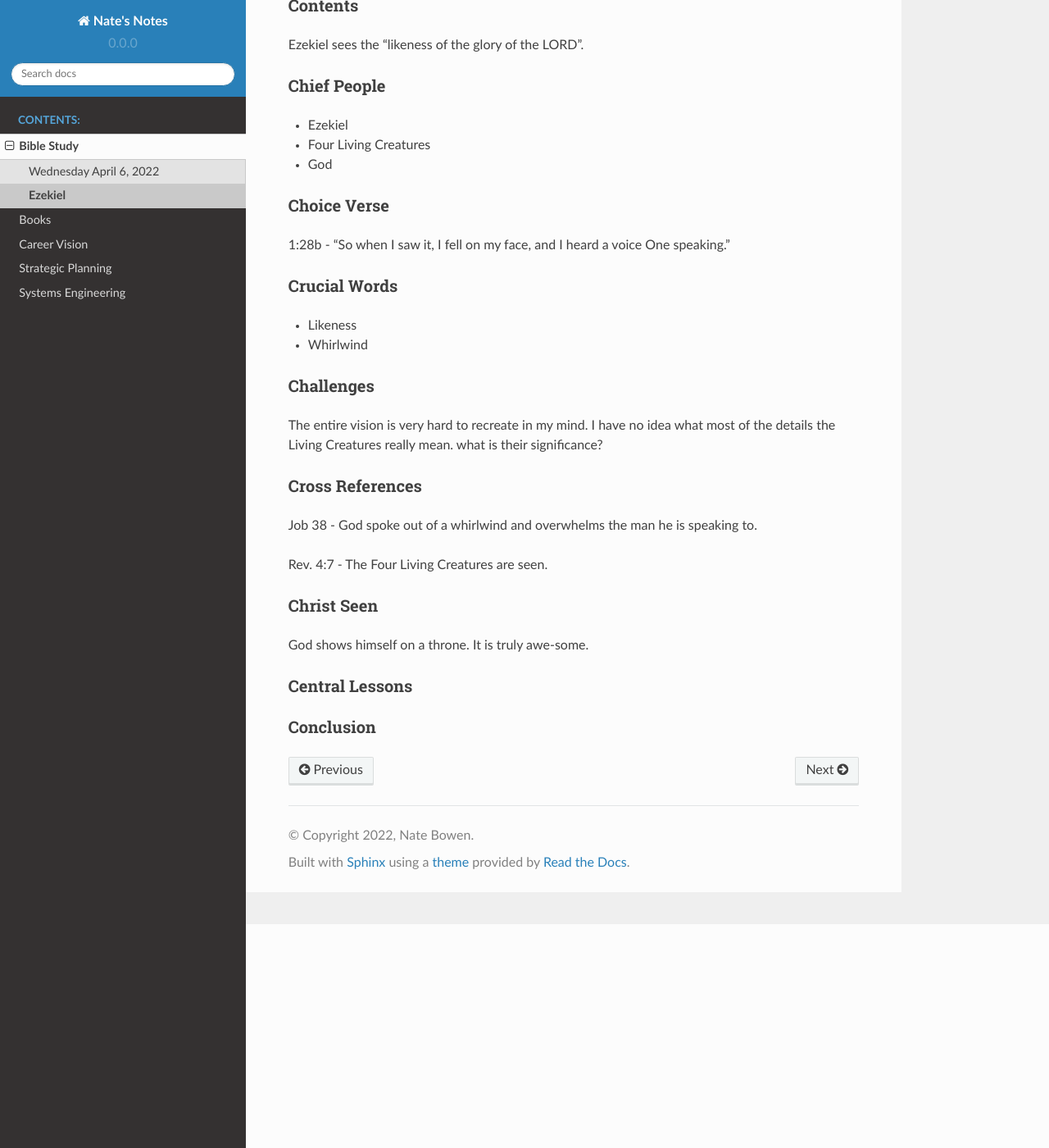
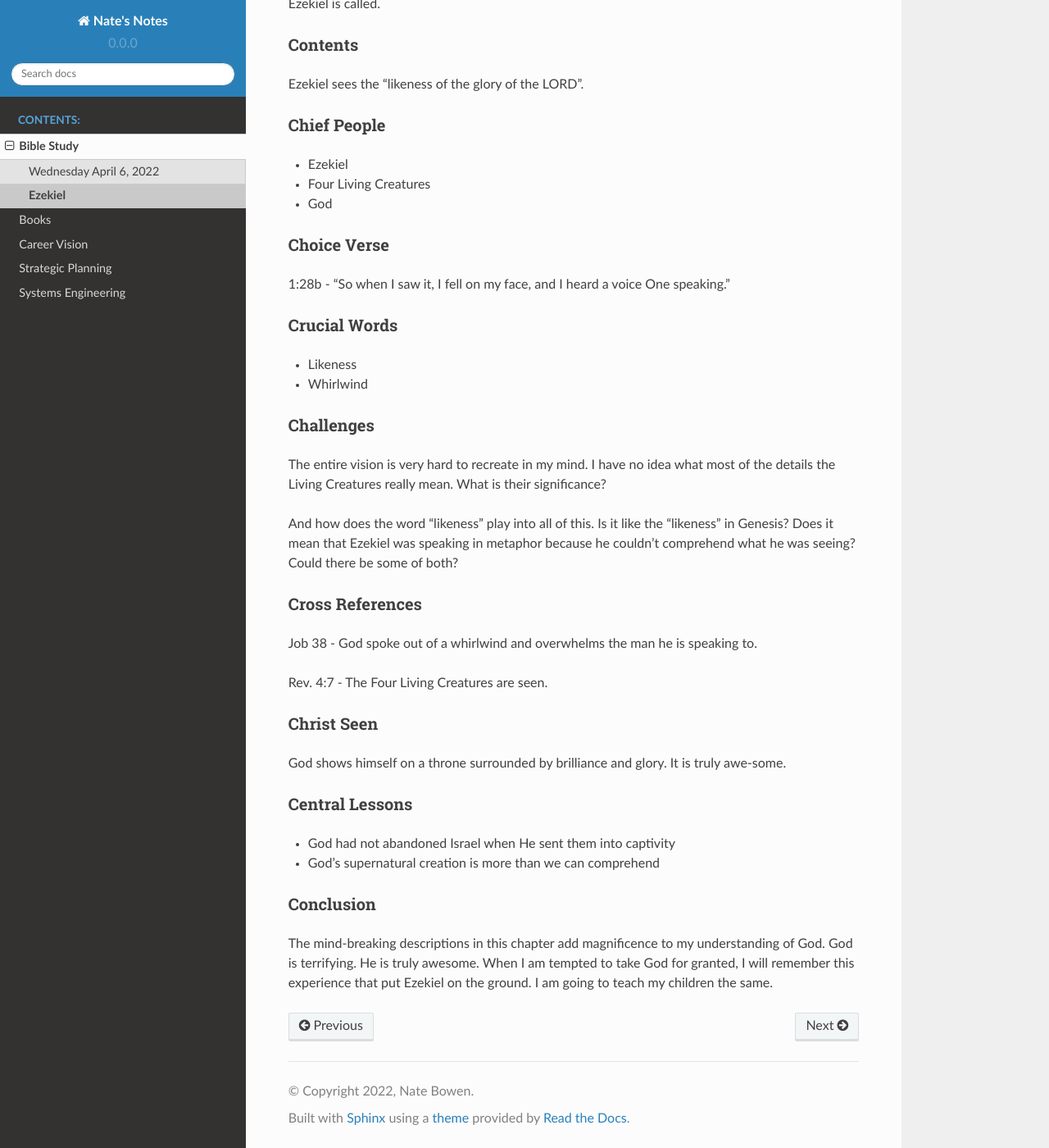
Before and after one commit to NateBowen/nates-docs, a Sphinx documentation site: the page built from source/bible-study/ezekiel.md, in a window 1280 px wide and 1400 px high, scrolled down 273 px. Shown: the whole window at 82% size. Built offline with Sphinx 7.4.7 and the Read the Docs theme 2.0.0, drawn with Linux system fonts in a browser that asks for light colours.

Commit message:
Finish Ezekiel Ch.1 summary

```diff
--- a/source/bible-study/ezekiel.md
+++ b/source/bible-study/ezekiel.md
@@ -3,6 +3,8 @@
 ## Chapter 1 - Summary
 
 ### Caption
+
+Ezekiel is called.
 
 ### Contents
 
@@ -27,7 +29,12 @@ Ezekiel sees the "likeness of the glory of the LORD".
 
 The entire vision is very hard to recreate in my mind.
 I have no idea what most of the details the Living Creatures really mean.
-what is their significance?
+What is their significance?
+
+And how does the word "likeness" play into all of this.
+Is it like the "likeness" in Genesis?
+Does it mean that Ezekiel was speaking in metaphor because he couldn't comprehend what he was seeing?
+Could there be some of both?
 
 ### Cross References
 
@@ -37,9 +44,18 @@ Rev. 4:7 - The Four Living Creatures are seen.
 
 ### Christ Seen
 
-God shows himself on a throne.
+God shows himself on a throne surrounded by brilliance and glory.
 It is truly awe-some.
 
 ### Central Lessons
 
+* God had not abandoned Israel when He sent them into captivity
+* God's supernatural creation is more than we can comprehend
+
 ### Conclusion
+
+The mind-breaking descriptions in this chapter add magnificence to my understanding of God.
+God is terrifying.
+He is truly awesome.
+When I am tempted to take God for granted, I will remember this experience that put Ezekiel on the ground.
+I am going to teach my children the same.
```
